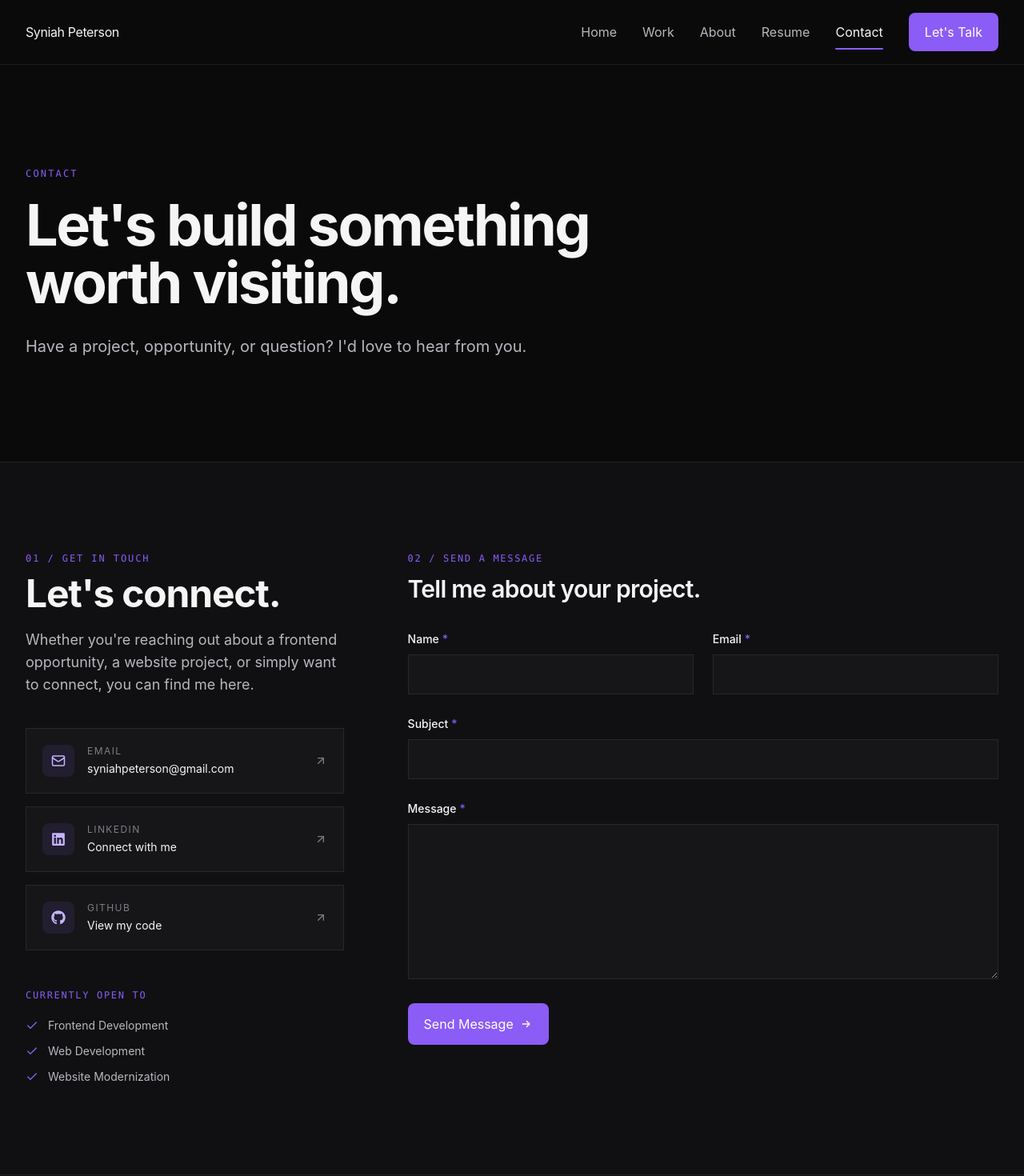
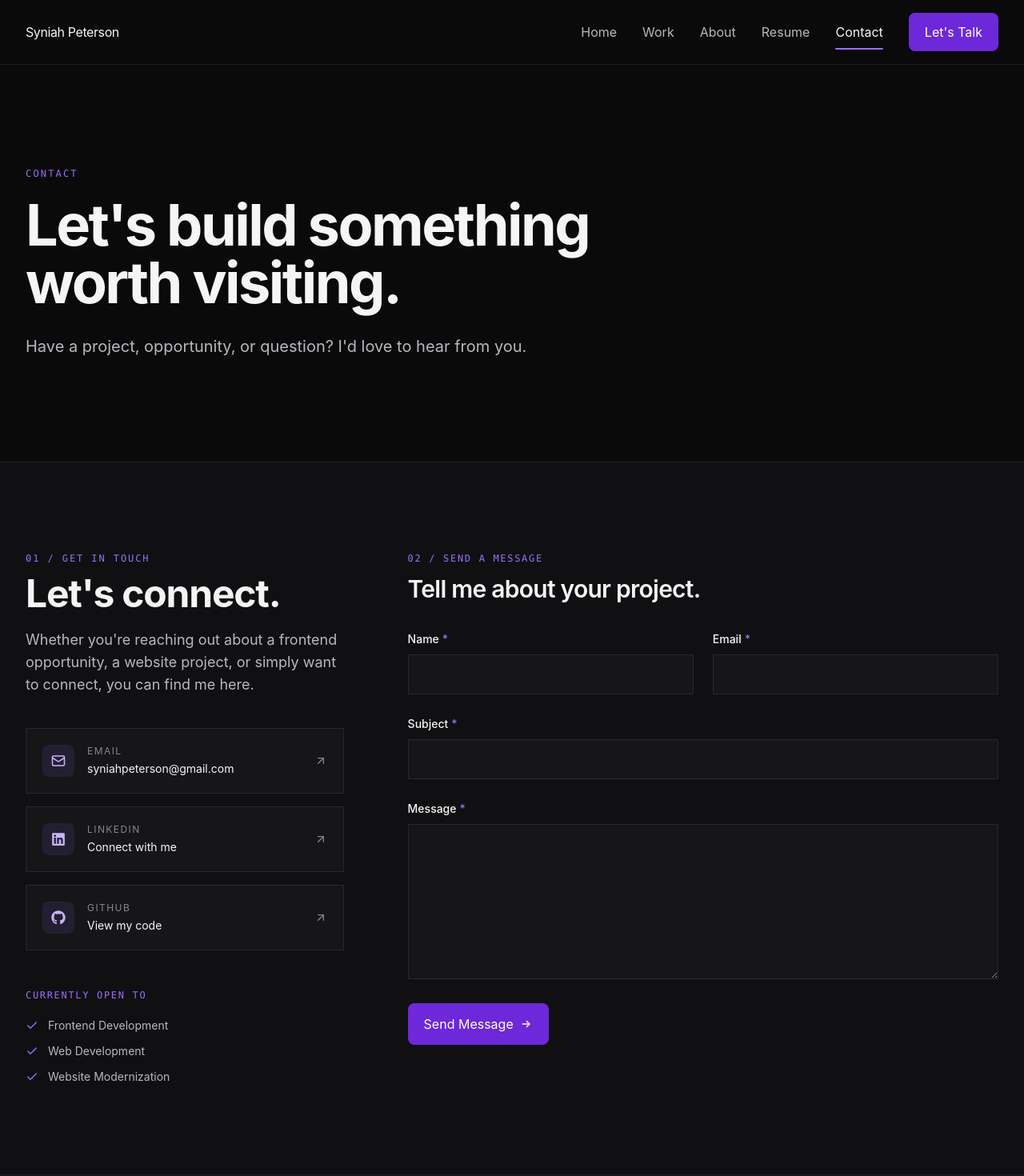
Before and after one commit to syniahpeterson/portfolio-v2, a React (Vite) app: page /contact in a window 1280 px wide. Shown: the top 1470 px of the page at 80% size. Built offline with nearby package versions, Linux system fonts and the light colour scheme.

Commit message:
feat: update button styles and color variables for consistency across components

```diff
--- a/src/components/ui/Button.jsx
+++ b/src/components/ui/Button.jsx
@@ -2,7 +2,7 @@ import { Link } from "react-router-dom";
 
 const variants = {
   primary:
-    "bg-[var(--color-purple)] text-white hover:bg-[var(--color-purple-hover)]",
+    "bg-[var(--color-purple-button)] text-white hover:bg-[var(--color-purple-button-hover)]",
 
   secondary:
     "border border-[var(--color-border)] bg-transparent text-[var(--color-text)] hover:border-[var(--color-border-hover)] hover:bg-[var(--color-surface)]",
--- a/src/index.css
+++ b/src/index.css
@@ -13,17 +13,19 @@
   /* Text */
   --color-text: #f5f5f5;
   --color-text-secondary: #b7b7be;
-  --color-text-muted: #7d7d85;
+  --color-text-muted: #85858d;
 
   /* Brand */
-  --color-purple: #8b5cf6;
+  --color-purple: #9870f8;
   --color-purple-hover: #a78bfa;
   --color-purple-deep: #6d28d9;
   --color-purple-soft: #c4b5fd;
+  --color-purple-button: #6d28d9;
+  --color-purple-button-hover: #7c3aed;
 
   /* Borders */
   --color-border: rgba(255, 255, 255, 0.08);
-  --color-border-hover: rgba(139, 92, 246, 0.35);
+  --color-border-hover: rgba(152, 112, 248, 0.35);
 
   /* Layout */
   --container-width: 1280px;
--- a/src/pages/About.jsx
+++ b/src/pages/About.jsx
@@ -228,7 +228,7 @@ function About() {
 
             <Link
               to="/contact"
-              className="inline-flex shrink-0 items-center gap-2 rounded-[var(--radius-sm)] bg-[var(--color-purple)] px-5 py-3 text-sm font-medium text-white transition-colors duration-200 hover:bg-[var(--color-purple-hover)] focus-visible:outline-2 focus-visible:outline-offset-4 focus-visible:outline-[var(--color-purple)]"
+              className="inline-flex shrink-0 items-center gap-2 rounded-[var(--radius-sm)] bg-[var(--color-purple-button)] px-5 py-3 text-sm font-medium text-white transition-colors duration-200 hover:bg-[var(--color-purple-button-hover)] focus-visible:outline-2 focus-visible:outline-offset-4 focus-visible:outline-[var(--color-purple)]"
             >
               Get in Touch
               <ArrowRight size={16} aria-hidden="true" />
--- a/src/pages/Contact.jsx
+++ b/src/pages/Contact.jsx
@@ -286,7 +286,7 @@ function Contact() {
                 <button
                   type="submit"
                   disabled={isSubmitting}
-                  className="inline-flex w-full items-center justify-center gap-2 rounded-[var(--radius-sm)] bg-[var(--color-purple)] px-5 py-3.5 text-sm font-medium text-white transition-colors duration-200 hover:bg-[var(--color-purple-hover)] focus-visible:outline-2 focus-visible:outline-offset-4 focus-visible:outline-[var(--color-purple)] disabled:cursor-not-allowed disabled:opacity-60 sm:w-auto"
+                  className="inline-flex w-full items-center justify-center gap-2 rounded-[var(--radius-sm)] bg-[var(--color-purple-button)] px-5 py-3.5 text-sm font-medium text-white transition-colors duration-200 hover:bg-[var(--color-purple-button-hover)] focus-visible:outline-2 focus-visible:outline-offset-4 focus-visible:outline-[var(--color-purple)] disabled:cursor-not-allowed disabled:opacity-60 sm:w-auto"
                 >
                   {isSubmitting ? "Sending..." : "Send Message"}
 
--- a/src/pages/NotFound.jsx
+++ b/src/pages/NotFound.jsx
@@ -31,7 +31,7 @@ function NotFound() {
           <div className="mt-9 flex flex-col gap-3 sm:flex-row">
             <Link
               to="/"
-              className="inline-flex items-center justify-center gap-2 rounded-[var(--radius-sm)] bg-[var(--color-purple)] px-5 py-3 text-sm font-medium text-white transition-colors duration-200 hover:bg-[var(--color-purple-hover)] focus-visible:outline-2 focus-visible:outline-offset-4 focus-visible:outline-[var(--color-purple)]"
+              className="inline-flex items-center justify-center gap-2 rounded-[var(--radius-sm)] bg-[var(--color-purple-button)] px-5 py-3 text-sm font-medium text-white transition-colors duration-200 hover:bg-[var(--color-purple-button-hover)] focus-visible:outline-2 focus-visible:outline-offset-4 focus-visible:outline-[var(--color-purple)]"
             >
               <ArrowLeft size={16} aria-hidden="true" />
               Back Home
--- a/src/pages/Resume.jsx
+++ b/src/pages/Resume.jsx
@@ -261,7 +261,7 @@ function Resume() {
 
             <Link
               to="/contact"
-              className="inline-flex shrink-0 items-center gap-2 rounded-[var(--radius-sm)] bg-[var(--color-purple)] px-5 py-3 text-sm font-medium text-white transition-colors duration-200 hover:bg-[var(--color-purple-hover)] focus-visible:outline-2 focus-visible:outline-offset-4 focus-visible:outline-[var(--color-purple)]"
+              className="inline-flex shrink-0 items-center gap-2 rounded-[var(--radius-sm)] bg-[var(--color-purple-button)] px-5 py-3 text-sm font-medium text-white transition-colors duration-200 hover:bg-[var(--color-purple-button-hover)] focus-visible:outline-2 focus-visible:outline-offset-4 focus-visible:outline-[var(--color-purple)]"
             >
               Get in Touch
               <ArrowRight size={16} aria-hidden="true" />
--- a/src/pages/Work.jsx
+++ b/src/pages/Work.jsx
@@ -73,7 +73,7 @@ function Work() {
                   aria-pressed={isActive}
                   className={`rounded-full border px-4 py-2 text-sm font-medium transition-colors duration-200 focus-visible:outline-2 focus-visible:outline-offset-2 focus-visible:outline-[var(--color-purple)] ${
                     isActive
-                      ? "border-[var(--color-purple)] bg-[var(--color-purple)] text-white"
+                      ? "border-[var(--color-purple-button)] bg-[var(--color-purple-button)] text-white"
                       : "border-[var(--color-border)] text-[var(--color-text-secondary)] hover:border-[var(--color-border-hover)] hover:text-[var(--color-purple-hover)]"
                   }`}
                 >
--- a/src/sections/FinalCTA.jsx
+++ b/src/sections/FinalCTA.jsx
@@ -38,7 +38,7 @@ function FinalCTA() {
             <div className="mt-9 flex flex-col gap-3 sm:flex-row">
               <Link
                 to="/contact"
-                className="inline-flex items-center justify-center gap-2 rounded-[var(--radius-sm)] bg-[var(--color-purple)] px-5 py-3 text-sm font-medium text-white transition-colors duration-200 hover:bg-[var(--color-purple-hover)] focus-visible:outline-2 focus-visible:outline-offset-4 focus-visible:outline-[var(--color-purple)]"
+                className="inline-flex items-center justify-center gap-2 rounded-[var(--radius-sm)] bg-[var(--color-purple-button)] px-5 py-3 text-sm font-medium text-white transition-colors duration-200 hover:bg-[var(--color-purple-button-hover)] focus-visible:outline-2 focus-visible:outline-offset-4 focus-visible:outline-[var(--color-purple)]"
               >
                 Start a Conversation
                 <ArrowRight size={16} aria-hidden="true" />
```
